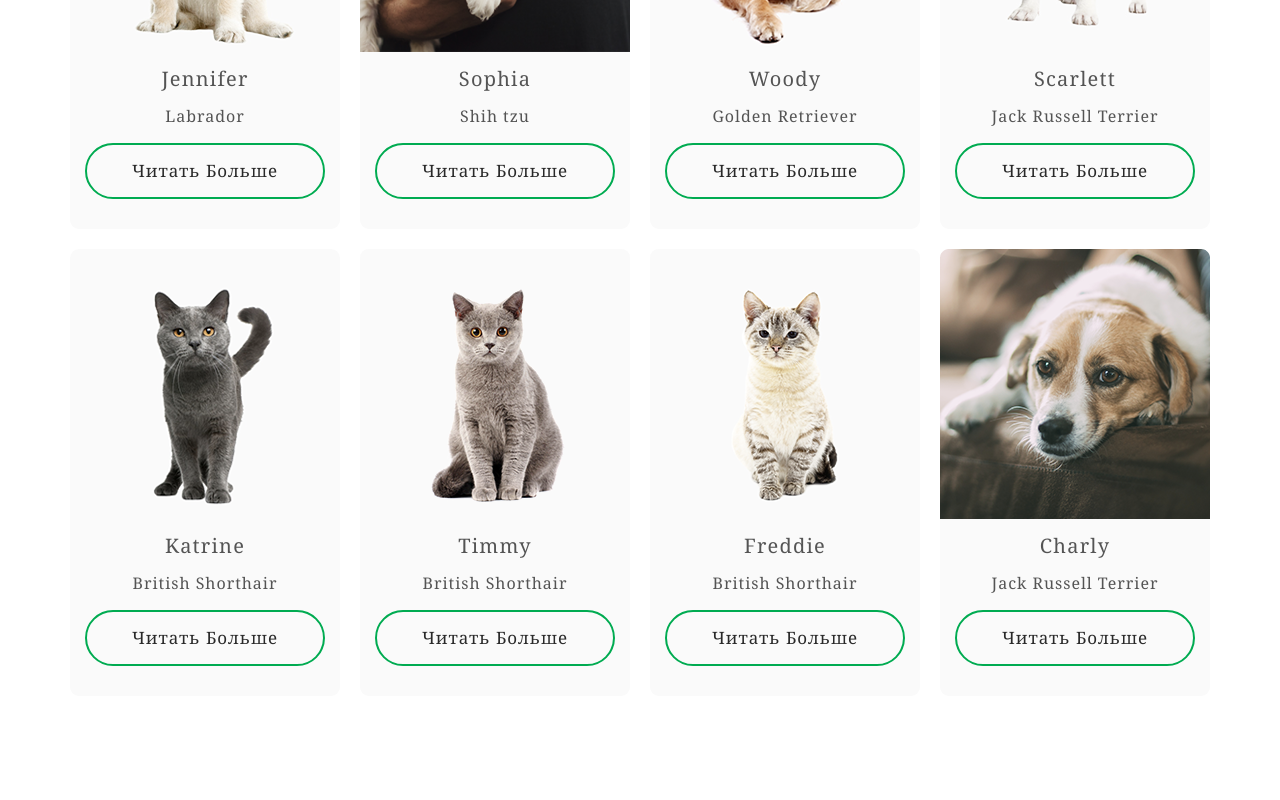
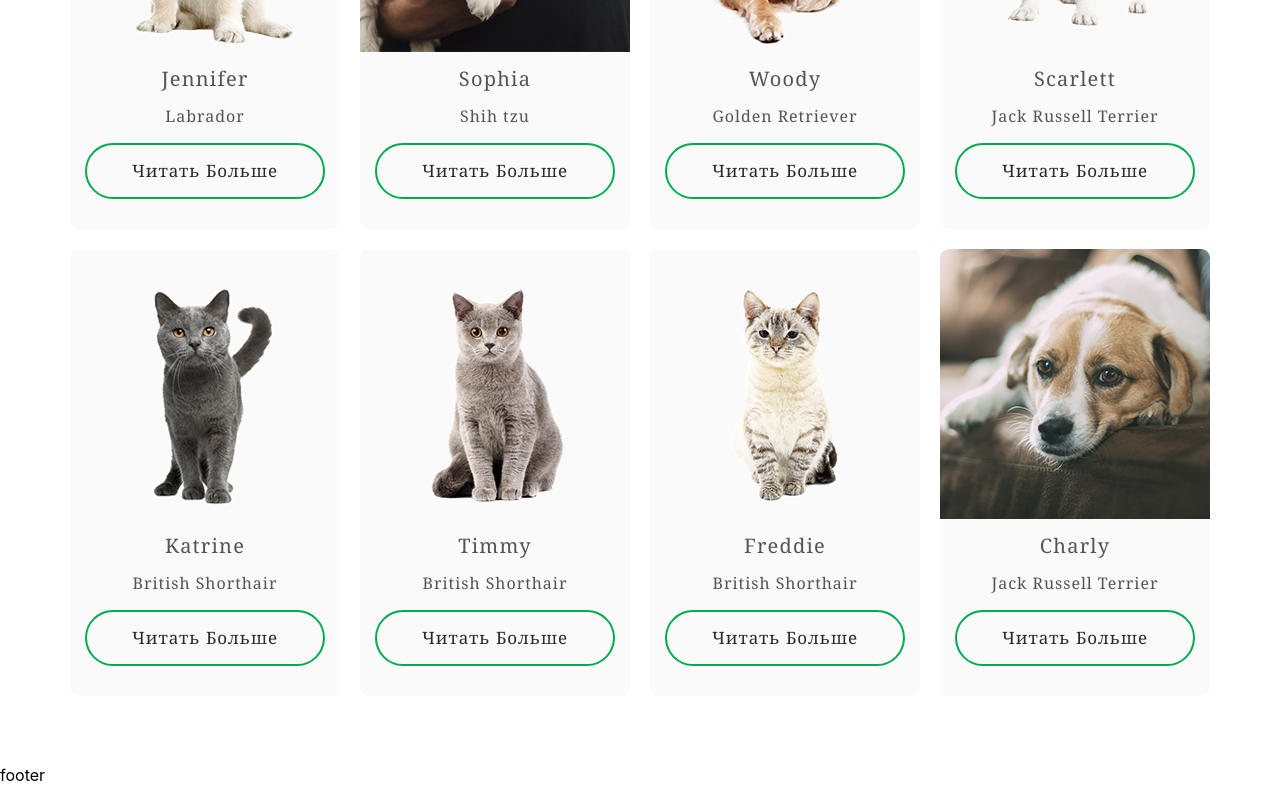
Before and after one commit to AlexKul84/rss-react-app, a React (Create React App) app in the folder react-app/: page / in a window 1280 px wide. Shown: the part 368-1168 px from the top of the page. Before the commit the page ends 1134 px from the top, so only its background shows below. Built offline with nearby package versions, Linux system fonts and the light colour scheme.

Commit message:
feat: add homepage test

```diff
--- a/react-app/src/App.tsx
+++ b/react-app/src/App.tsx
@@ -19,6 +19,9 @@ function App() {
           <Route path="*" element={<NotFound />} />
         </Routes>
       </div>
+      <div className="footer">
+        <p>footer</p>
+      </div>
     </div>
   );
 }
```
Also changed, not shown: 1 other file (tests, documents, lock files or other folders).
